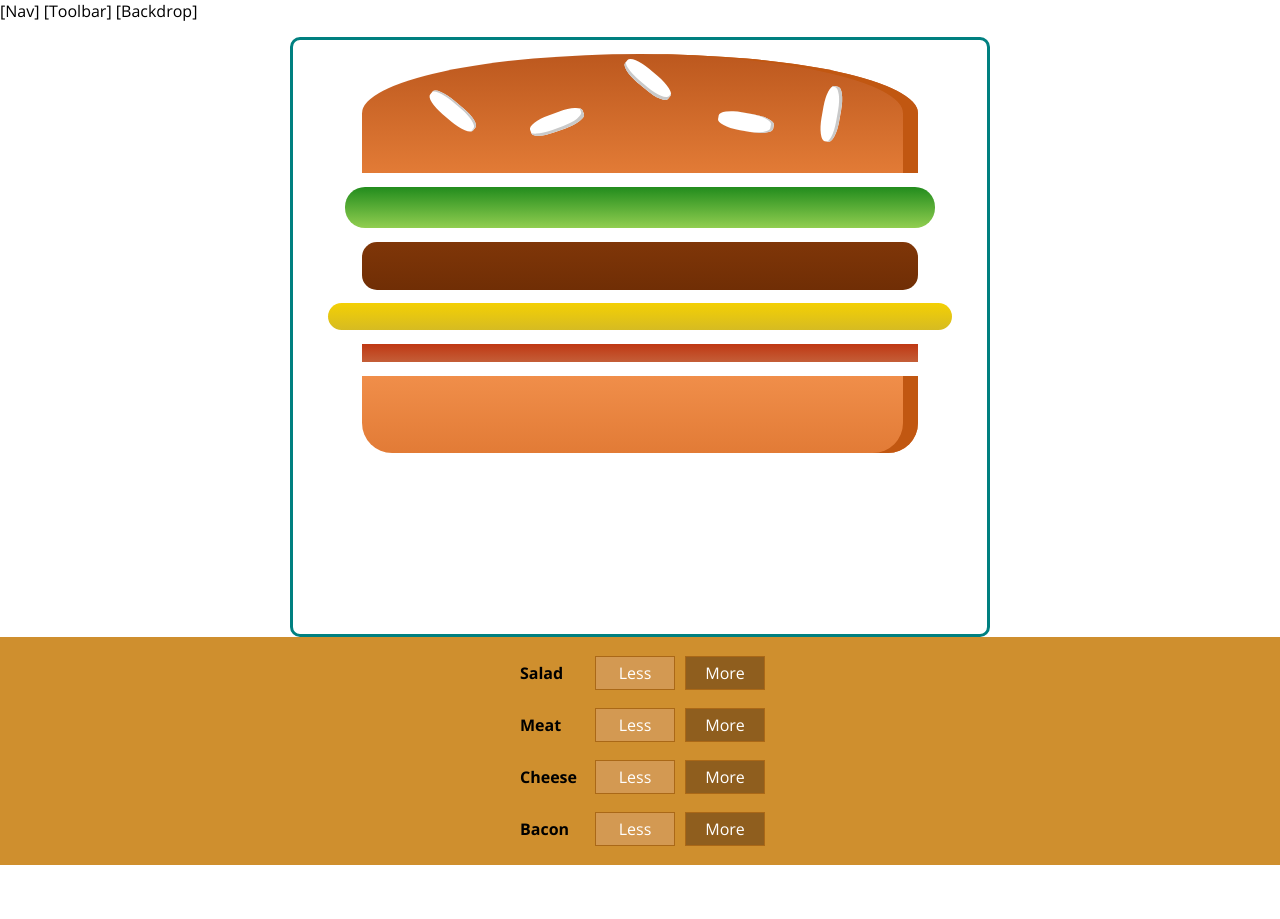
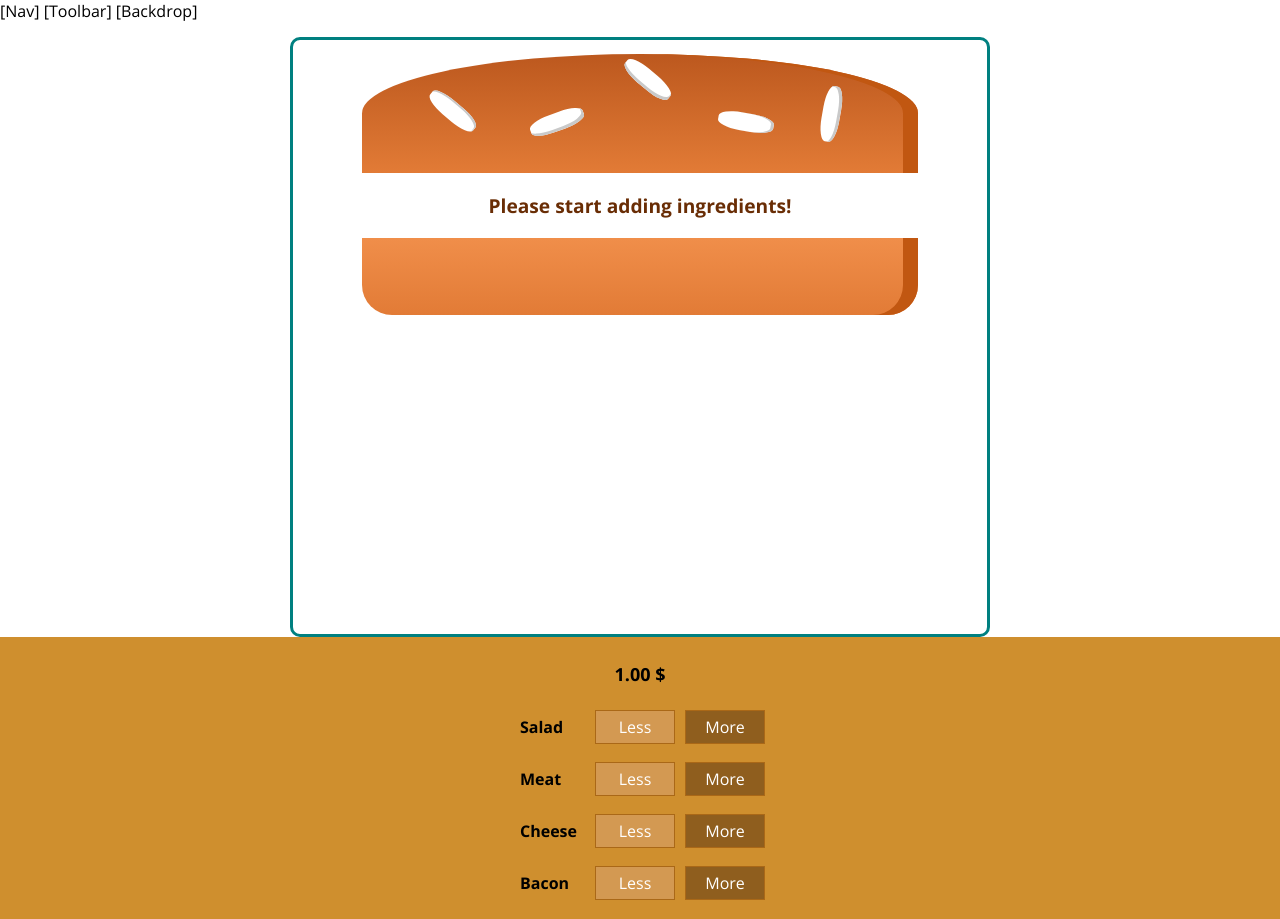
Before and after one commit to ChingizPro/burger-builder, a React (Create React App) app: page / in a window 1280 px wide. Before the commit the page ends 865 px from the top, so only its background shows below. Built offline with nearby package versions, Linux system fonts and the light colour scheme.

Commit message:
Manage <More> button and show Price

```diff
--- a/src/Components/Burger/BuildControls/BuildControls.js
+++ b/src/Components/Burger/BuildControls/BuildControls.js
@@ -12,6 +12,10 @@ const controls = [
 
 const BuildControls = (props) => (
     <div className={classes.BuildControls}>
+        <div className={classes.Price}>
+            {props.price}
+            <span> $</span>
+        </div>
         {controls.map(control => {
             return <BuildControl key={control.label} label={control.label} added={() => props.added(control.type)} />
         })}
--- a/src/Components/Burger/BuildControls/BuildControls.module.css
+++ b/src/Components/Burger/BuildControls/BuildControls.module.css
@@ -8,3 +8,10 @@
     margin: auto;
     padding: 10px 0;
 }
+
+.Price {
+    font-weight: bold;
+    font-size: 18px;
+    text-align: center;
+    padding: 15px 30px;
+}
--- a/src/Containers/BurgerBuilder/BurgerBuilder.js
+++ b/src/Containers/BurgerBuilder/BurgerBuilder.js
@@ -3,22 +3,24 @@ import React, { Component } from 'react';
 import Wrapper from '../../hoc/Wrapper/Wrapper';
 import Burger from '../../Components/Burger/Burger';
 import BuildControls from '../../Components/Burger/BuildControls/BuildControls';
+import classes from './BurgerBuilder.module.css';
+
+const INGREDIENT_PRICES = {
+    salad: 0.4,
+    meat: 1.2,
+    cheese: 0.5,
+    bacon: 0.8
+}
 
 class BurgerBuilder extends Component {
-    // ! another approach
-    // constructor(props){
-    //     super(props);
-
-    //     this.state = {};
-    // }
-
     state = {
         ingredients: {
-            salad: 1,
-            meat: 1,
-            cheese: 1,
-            bacon: 1
-        }
+            salad: 0,
+            meat: 0,
+            cheese: 0,
+            bacon: 0
+        },
+        totalPrice: 1
     }
 
     addIngredientHandler = (type) => {
@@ -26,14 +28,19 @@ class BurgerBuilder extends Component {
         const newCount = ++oldCount;
         let clonedIngredients = { ...this.state.ingredients };
         clonedIngredients[type] = newCount;
-        this.setState({ ingredients: clonedIngredients });
+
+        let oldPrice = this.state.totalPrice;
+        let priceAddition = INGREDIENT_PRICES[type];
+        let newPrice = oldPrice + priceAddition;
+
+        this.setState({ ingredients: clonedIngredients, totalPrice: newPrice });
     }
 
     render() {
         return (
             <Wrapper>
                 <Burger ingredients={this.state.ingredients} />
-                <BuildControls added={this.addIngredientHandler} />
+                <BuildControls added={this.addIngredientHandler} price={this.state.totalPrice.toFixed(2)} />
             </Wrapper>
         );
     }
```
